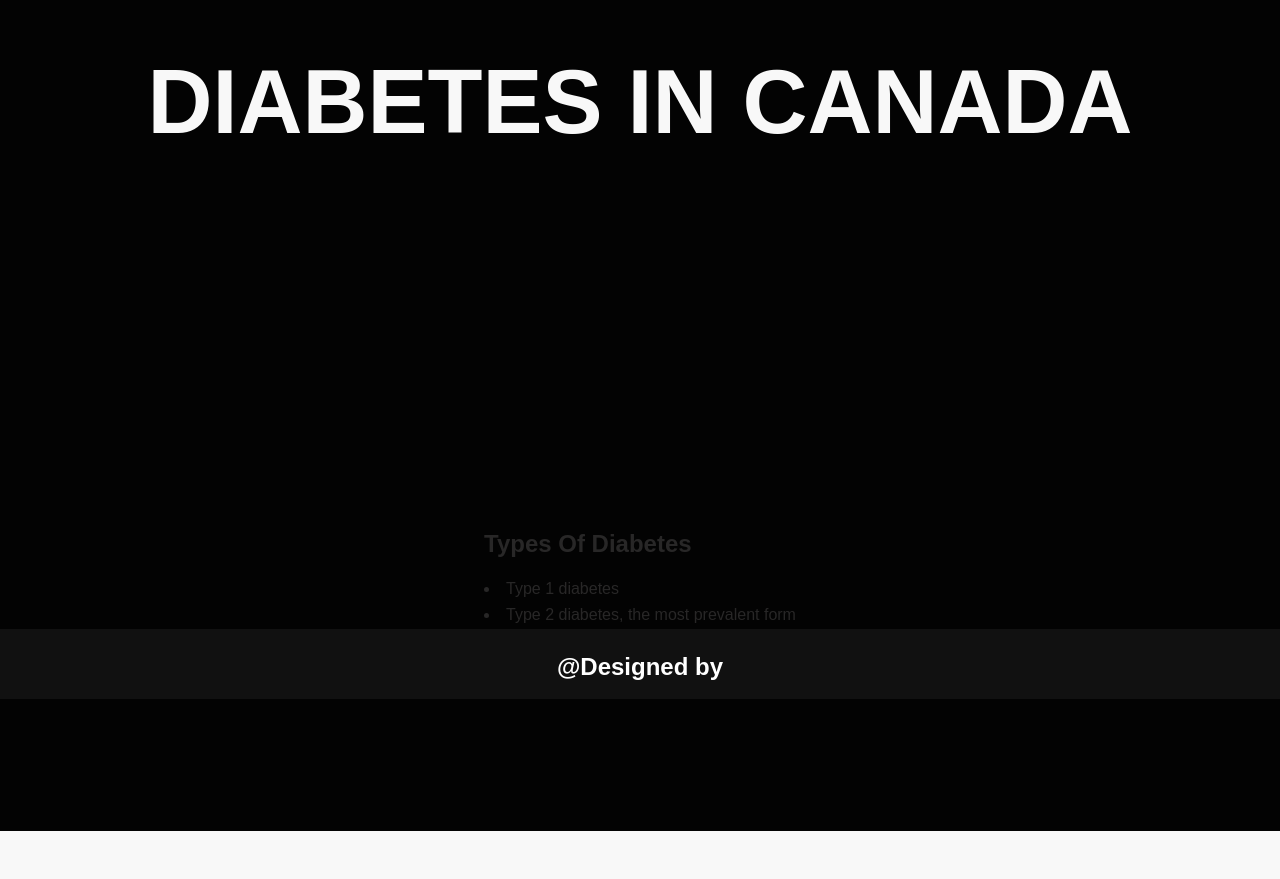
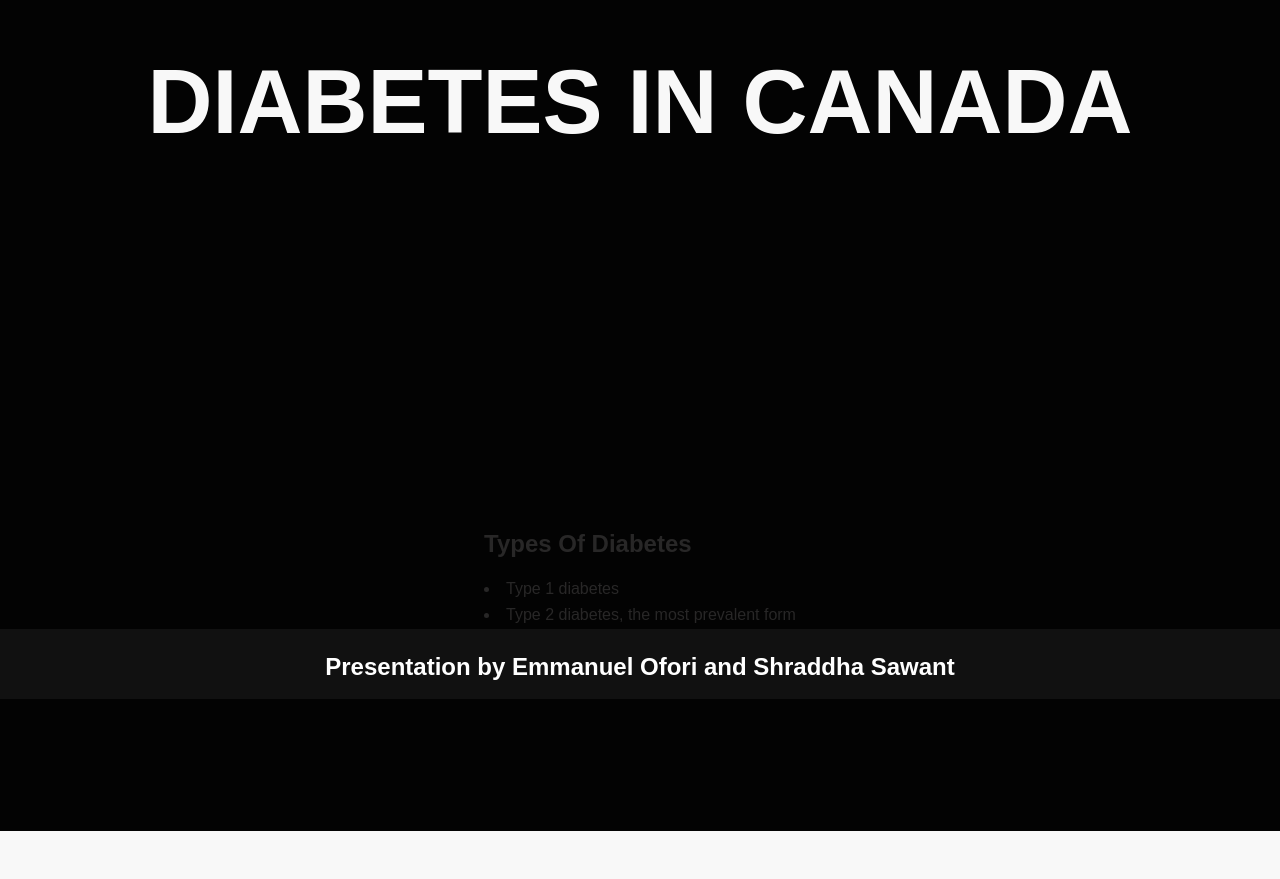
Before and after one commit to emmanuelofor/diabetes_prevention_canada, a Flask app: page / in a window 1280 px wide. Shown: the part 101-980 px from the top of the page. Run offline with Flask 3, Linux system fonts and the light colour scheme.

Commit message:
updated footer

```diff
--- a/templates/index.html
+++ b/templates/index.html
@@ -200,7 +200,7 @@
     </div>
     </section>
   <footer>
-    <H2>@Designed by </H2>
+    <H2>Presentation by Emmanuel Ofori and Shraddha Sawant </H2>
 
   </footer>
 </body>
```
